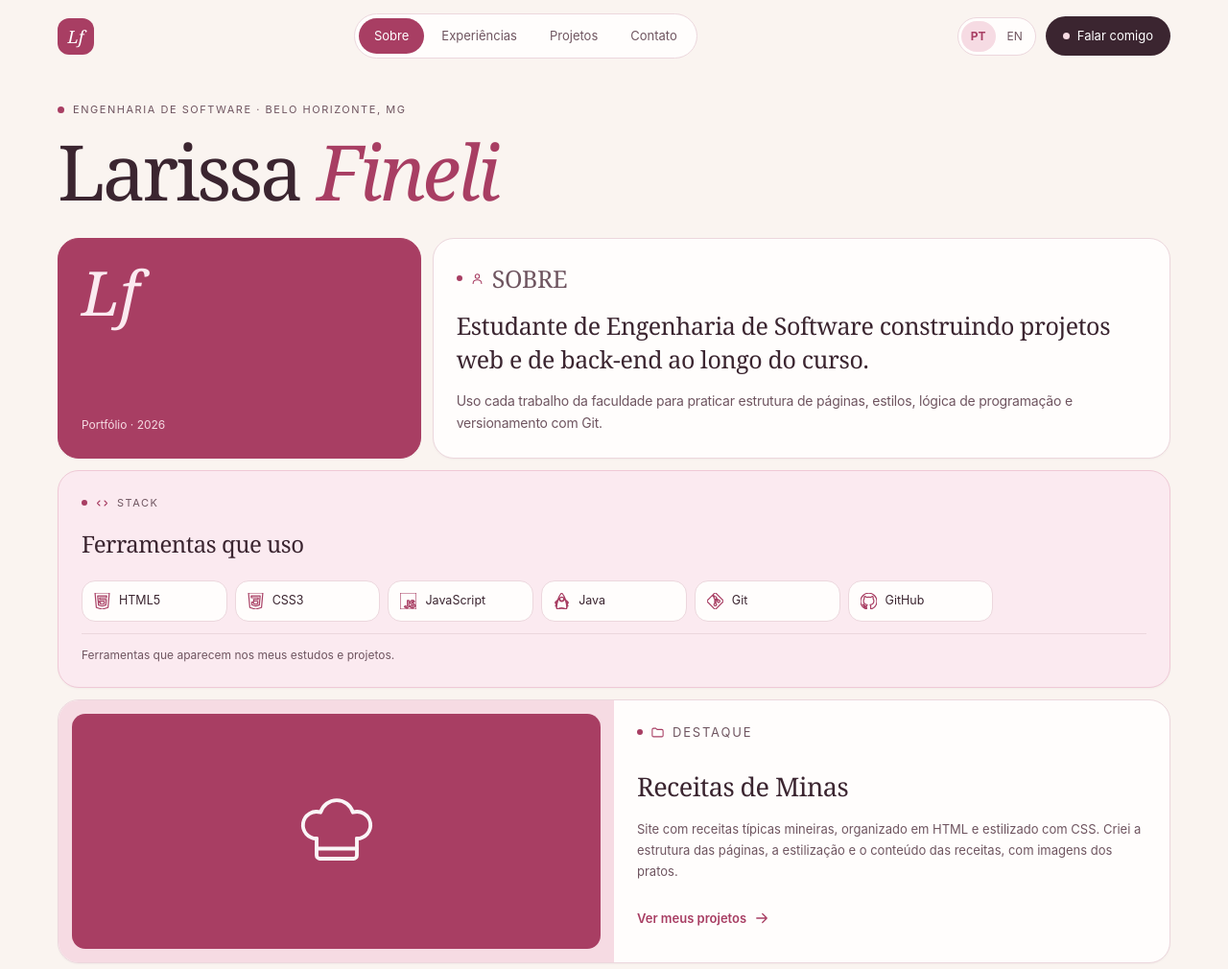
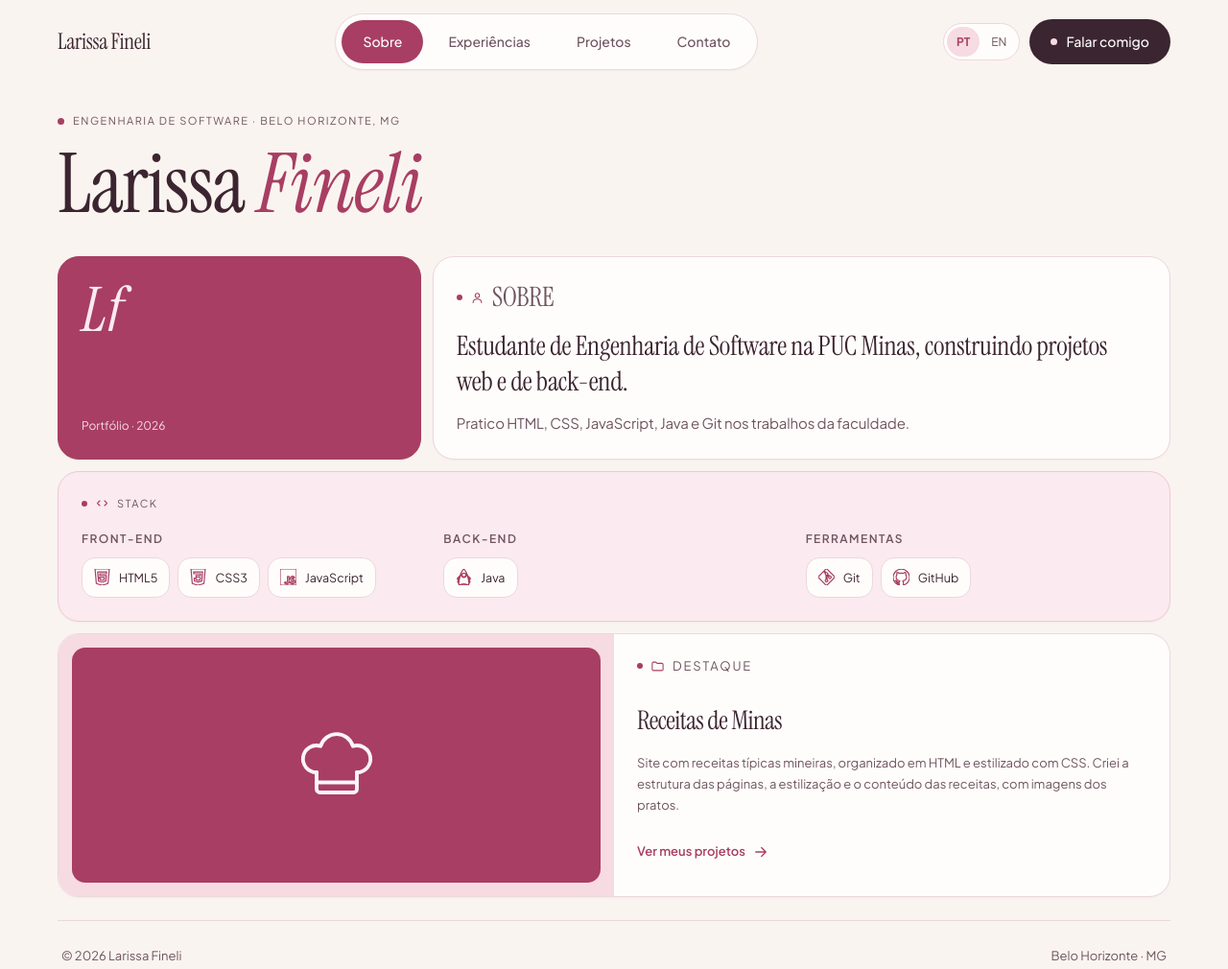
Before and after one commit to christiano-gonara/portif-lio, a plain HTML site: page html/sobre.html in a window 1280 px wide. Shown: the top 1010 px of the page at 96% size. Drawn offline with Linux system fonts and the light colour scheme.

Commit message:
style: renovar tipografia, menu e apresentação
- Adota Instrument Serif e Plus Jakarta Sans em todo o site
- Aumenta o menu de navegação e usa o nome como marca
- Enxuga o Sobre para dois níveis de texto
- Organiza a stack em grupos com ícones e remove a nota redundante
- Ajusta a mensagem de contato e o tamanho do rodapé

```diff
--- a/css/style.css
+++ b/css/style.css
@@ -11,8 +11,8 @@
   --sand:#efe0cf;
   --line:#ecd7dd;
   --radius:22px;
-  --serif:Georgia,'Times New Roman',serif;
-  --sans:-apple-system,BlinkMacSystemFont,'Segoe UI',sans-serif;
+  --serif:'Instrument Serif',Georgia,'Times New Roman',serif;
+  --sans:'Plus Jakarta Sans',-apple-system,BlinkMacSystemFont,'Segoe UI',sans-serif;
   --max:1200px;
 }
 * { box-sizing:border-box }
@@ -41,20 +41,23 @@ h1,h2,h3,p { margin:0 }
   padding:14px 0 18px;
 }
 .brand {
-  display:inline-flex; align-items:center; justify-content:center;
-  width:38px; height:38px; flex:none;
-  background:var(--rose); color:#fff;
-  border-radius:12px; text-decoration:none;
-  font:italic 18px var(--serif);
+  display:inline-flex; align-items:center; min-height:44px;
+  color:var(--ink); text-decoration:none;
+  font-family:var(--serif); font-size:23px; letter-spacing:-.015em;
+  white-space:nowrap;
 }
+.brand:hover { color:var(--rose) }
 .navpill {
-  display:flex; gap:2px; margin:0 auto;
+  display:flex; gap:4px; margin:0 auto;
   background:var(--surface); border:1px solid var(--line);
-  border-radius:999px; padding:4px;
+  border-radius:999px; padding:6px;
+  box-shadow:0 1px 2px #3b25300a;
 }
 .navpill a {
-  padding:8px 16px; border-radius:999px;
-  font-size:13px; text-decoration:none; color:var(--muted);
+  padding:11px 22px; border-radius:999px;
+  font-size:14px; font-weight:500;
+  text-decoration:none; color:var(--muted);
+  min-height:44px; display:inline-flex; align-items:center;
 }
 .navpill a:hover { color:var(--rose) }
 .navpill a[aria-current="true"],
@@ -67,10 +70,10 @@ h1,h2,h3,p { margin:0 }
 }
 .lang button[aria-pressed="true"] { background:var(--blush); color:var(--rose); font-weight:700 }
 .cta {
-  display:inline-flex; align-items:center; gap:8px;
+  display:inline-flex; align-items:center; gap:9px;
   background:var(--ink); color:#fff;
-  border-radius:999px; padding:10px 18px;
-  font-size:13px; text-decoration:none; min-height:40px;
+  border-radius:999px; padding:12px 22px;
+  font-size:14px; font-weight:500; text-decoration:none; min-height:46px;
 }
 .cta:hover { background:var(--rose-dark) }
 .cta::before { content:''; width:7px; height:7px; border-radius:50%; background:var(--blush) }
@@ -85,8 +88,8 @@ h1,h2,h3,p { margin:0 }
 .hero .kicker::before { content:''; width:7px; height:7px; border-radius:50%; background:var(--rose) }
 .hero h1 {
   font-family:var(--serif); font-weight:400;
-  font-size:clamp(34px,6.6vw,80px); line-height:1;
-  letter-spacing:-.04em;
+  font-size:clamp(40px,7vw,86px); line-height:1.02;
+  letter-spacing:-.015em;
   white-space:nowrap;
 }
 .hero h1 em { font-style:italic; color:var(--rose) }
@@ -124,11 +127,11 @@ h1,h2,h3,p { margin:0 }
 
 .tile--about { grid-column:span 8; justify-content:center }
 .tile--about p {
-  font-family:var(--serif); font-size:clamp(19px,2.1vw,25px);
-  line-height:1.4; letter-spacing:-.015em;
+  font-family:var(--serif); font-size:clamp(21px,2.2vw,28px);
+  line-height:1.32; letter-spacing:-.01em;
 }
 .tile--about .amp { color:var(--rose); font-style:italic }
-.tile--about .body { font-family:var(--sans); font-size:14px; color:var(--muted); margin-top:14px; line-height:1.7 }
+.tile--about .body { font-family:var(--sans); font-size:15px; color:var(--muted); margin-top:12px; line-height:1.65 }
 
 .tile--exp { grid-column:span 7; grid-row:span 2; justify-content:space-between }
 .exp-row {
@@ -185,9 +188,9 @@ h1,h2,h3,p { margin:0 }
 
 .footer {
   display:flex; justify-content:space-between; gap:16px; flex-wrap:wrap;
-  padding:22px 4px 0; margin-top:18px;
+  padding:26px 4px 8px; margin-top:24px;
   border-top:1px solid var(--line);
-  font-size:12px; color:var(--muted);
+  font-size:13px; color:var(--muted);
 }
 .footer a { color:var(--muted) }
 .status { font-size:13px; color:var(--muted); padding:18px 2px }
@@ -234,7 +237,13 @@ h1,h2,h3,p { margin:0 }
 .tile--stack.tile--full .tech-grid { grid-template-columns:repeat(auto-fill,minmax(150px,1fr)) }
 
 /* Stack com ícones */
-.tech-grid { display:grid; grid-template-columns:repeat(auto-fill,minmax(120px,1fr)); gap:8px; margin-top:6px }
+.stack-groups { display:grid; gap:22px; margin-top:4px; grid-template-columns:repeat(3,minmax(0,1fr)) }
+.stack-group .tech-grid { display:flex; flex-wrap:wrap; gap:8px }
+.stack-group-label {
+  font-size:12px; letter-spacing:.12em; text-transform:uppercase;
+  color:var(--muted); margin-bottom:9px; font-weight:600;
+}
+.tech-grid { display:grid; grid-template-columns:repeat(auto-fill,minmax(130px,1fr)); gap:8px }
 .tech {
   display:flex; align-items:center; gap:9px;
   background:var(--surface); border:1px solid var(--line);
@@ -323,6 +332,18 @@ h1,h2,h3,p { margin:0 }
 .tile--aside { grid-column:span 5; background:var(--blush-soft); border-color:#efc9d6 }
 .tile--aside p { font-size:13px; color:var(--muted); line-height:1.75 }
 
+@media (max-width:1040px) {
+  .topbar { gap:10px }
+  .brand { font-size:20px }
+  .navpill { padding:5px; gap:2px }
+  .navpill a { padding:10px 14px; font-size:13px }
+  .cta { padding:10px 15px; font-size:13px }
+}
+@media (max-width:860px) {
+  .brand { font-size:18px }
+  .navpill a { padding:10px 11px; font-size:12.5px }
+  .cta { padding:9px 12px; font-size:12.5px }
+}
 @media (max-width:980px) {
   .timeline-row.is-education { grid-template-columns:44px 1fr }
   .timeline-row.is-education .when,
@@ -338,6 +359,7 @@ h1,h2,h3,p { margin:0 }
   .timeline-row .detail { grid-column:2 }
 }
 @media (max-width:720px) {
+  .stack-groups { grid-template-columns:1fr; gap:16px }
   .timeline-row.is-education { grid-template-columns:1fr; padding:16px }
   .timeline-row.is-education .row-icon { margin-bottom:6px }
   .timeline-row.is-education .when,
--- a/data/perfil.json
+++ b/data/perfil.json
@@ -33,7 +33,7 @@
     "focusValue": "Desenvolvimento web e back-end",
     "aboutEyebrow": "01 / SOBRE MIM",
     "aboutTitle": "Curiosidade e prática no dia a dia.",
-    "aboutBody": "Uso cada trabalho da faculdade para praticar estrutura de páginas, estilos, lógica de programação e versionamento com Git.",
+    "aboutBody": "Pratico HTML, CSS, JavaScript, Java e Git nos trabalhos da faculdade.",
     "skillsTitle": "Ferramentas que uso",
     "skillsNote": "Tecnologias que aparecem nos meus estudos e projetos.",
     "educationTitle": "Minha formação",
@@ -76,7 +76,7 @@
     "heroName1": "Larissa",
     "heroName2": "Fineli",
     "aboutLabel": "SOBRE",
-    "aboutLead": "Estudante de Engenharia de Software construindo projetos web e de back-end ao longo do curso.",
+    "aboutLead": "Estudante de Engenharia de Software na PUC Minas, construindo projetos web e de back-end.",
     "eduLabel": "FORMAÇÃO",
     "eduTitle": "Engenharia de Software",
     "eduSchool": "PUC Minas",
@@ -85,11 +85,11 @@
     "expTitle": "Formação e",
     "expNote": "Formação acadêmica e projetos desenvolvidos nas disciplinas.",
     "stackLabel": "STACK",
-    "stackTitle": "Ferramentas que uso",
+    "stackTitle": "Stack",
     "projectLabel": "PROJETO",
     "projectTitle": "Publicado no GitHub.",
     "contactLabel": "CONTATO",
-    "contactBody": "Estou aberta a oportunidades de estágio e a trocar ideias sobre desenvolvimento.",
+    "contactBody": "Busco meu primeiro estágio em desenvolvimento. Se tiver uma oportunidade ou quiser trocar ideia sobre um projeto, me chama.",
     "contactEmail": "E-mail",
     "contactLinkedin": "LinkedIn",
     "contactGithub": "GitHub",
@@ -113,13 +113,14 @@
     "expSub": "Formação acadêmica e projetos desenvolvidos nas disciplinas do curso.",
     "contatoKicker": "CONTATO",
     "contatoTitle": "Contato",
-    "contatoSub": "Estou aberta a oportunidades de estágio. Escolha o canal que preferir.",
+    "contatoSub": "Busco meu primeiro estágio em desenvolvimento. Se tiver uma oportunidade ou quiser trocar ideia sobre um projeto, me chama.",
     "techNote": "Ferramentas que aparecem nos meus estudos e projetos.",
     "ctaProjects": "Ver meus projetos",
     "backHome": "Voltar ao início",
     "kindFormacao": "Formação",
     "kindProjeto": "Projetos",
-    "featuredLabel": "DESTAQUE"
+    "featuredLabel": "DESTAQUE",
+    "brandName": "Larissa Fineli"
   },
   "en": {
     "navAbout": "About",
@@ -143,7 +144,7 @@
     "focusValue": "Web and back-end development",
     "aboutEyebrow": "01 / ABOUT",
     "aboutTitle": "Curiosity and practice, every day.",
-    "aboutBody": "I use every coursework assignment to practise page structure, styling, programming logic and version control with Git.",
+    "aboutBody": "I practise HTML, CSS, JavaScript, Java and Git in coursework.",
     "skillsTitle": "Tools I work with",
     "skillsNote": "Technologies that appear in my studies and projects.",
     "educationTitle": "Education",
@@ -186,7 +187,7 @@
     "heroName1": "Larissa",
     "heroName2": "Fineli",
     "aboutLabel": "ABOUT",
-    "aboutLead": "Software Engineering student building web and back-end projects throughout my degree.",
+    "aboutLead": "Software Engineering student at PUC Minas, building web and back-end projects.",
     "eduLabel": "EDUCATION",
     "eduTitle": "Software Engineering",
     "eduSchool": "PUC Minas",
@@ -195,11 +196,11 @@
     "expTitle": "Education and",
     "expNote": "Academic background and projects developed in coursework.",
     "stackLabel": "STACK",
-    "stackTitle": "Tools I reach for",
+    "stackTitle": "Stack",
     "projectLabel": "PROJECT",
     "projectTitle": "Published on GitHub.",
     "contactLabel": "CONTACT",
-    "contactBody": "I am open to internship opportunities and to talking about development.",
+    "contactBody": "I'm looking for my first development internship. If you have an opportunity or want to talk about a project, reach out.",
     "contactEmail": "Email",
     "contactLinkedin": "LinkedIn",
     "contactGithub": "GitHub",
@@ -223,13 +224,37 @@
     "expSub": "Academic background and projects developed in coursework.",
     "contatoKicker": "CONTACT",
     "contatoTitle": "Contact",
-    "contatoSub": "I am open to internship opportunities. Pick whichever channel you prefer.",
+    "contatoSub": "I'm looking for my first development internship. If you have an opportunity or want to talk about a project, reach out.",
     "techNote": "Tools that appear in my studies and projects.",
     "ctaProjects": "See my projects",
     "backHome": "Back to home",
     "kindFormacao": "Education",
     "kindProjeto": "Projects",
-    "featuredLabel": "FEATURED"
+    "featuredLabel": "FEATURED",
+    "brandName": "Larissa Fineli"
   },
-  "linkedin": "https://www.linkedin.com/in/larissa-fineli-a8b413419/"
+  "linkedin": "https://www.linkedin.com/in/larissa-fineli-a8b413419/",
+  "stackGrupos": [
+    {
+      "label": "Front-end",
+      "itens": [
+        "HTML5",
+        "CSS3",
+        "JavaScript"
+      ]
+    },
+    {
+      "label": "Back-end",
+      "itens": [
+        "Java"
+      ]
+    },
+    {
+      "label": "Ferramentas",
+      "itens": [
+        "Git",
+        "GitHub"
+      ]
+    }
+  ]
 }
--- a/html/sobre.html
+++ b/html/sobre.html
@@ -7,6 +7,9 @@
   <meta name="theme-color" content="#a83e63">
   <title>Sobre mim · Larissa Fineli</title>
   <link rel="icon" href="../assets/favicon.svg" type="image/svg+xml">
+  <link rel="preconnect" href="https://fonts.googleapis.com">
+<link rel="preconnect" href="https://fonts.gstatic.com" crossorigin>
+<link href="https://fonts.googleapis.com/css2?family=Instrument+Serif:ital@0;1&family=Plus+Jakarta+Sans:wght@400;500;600;700&display=swap" rel="stylesheet">
   <link rel="stylesheet" href="../css/style.css">
   <script type="module" src="../js/app.js"></script>
 </head>
@@ -15,7 +18,7 @@
   <a class="skip" href="#conteudo" data-i18n="skip">Ir para o conteúdo</a>
   <div class="shell">
     <header class="topbar">
-      <a class="brand" href="sobre.html" aria-label="Larissa Fineli">Lf</a>
+      <a class="brand" href="sobre.html">Larissa Fineli</a>
       <nav class="navpill" aria-label="Principal"><a href="sobre.html" data-internal aria-current="page" data-i18n="navAbout">Sobre</a><a href="experiencias.html" data-internal data-i18n="navExperience">Experiências</a><a href="projetos.html" data-internal data-i18n="navProjects">Projetos</a><a href="contato.html" data-internal data-i18n="navContact">Contato</a></nav>
       <div class="topbar-right">
         <div class="lang" role="group" aria-label="Idioma / Language">
@@ -42,9 +45,7 @@
         </section>
         <section class="tile tile--stack tile--full">
           <p class="tile-label"><svg class="icon" aria-hidden="true"><use href="#i-code"></use></svg><span data-i18n="stackLabel">STACK</span></p>
-          <h2 class="tile-h2" data-i18n="stackTitle">Ferramentas que uso.</h2>
-          <div class="tech-grid"><span class="tech"><svg class="icon" aria-hidden="true"><use href="#t-html5"></use></svg><span>HTML5</span></span><span class="tech"><svg class="icon" aria-hidden="true"><use href="#t-css3"></use></svg><span>CSS3</span></span><span class="tech"><svg class="icon" aria-hidden="true"><use href="#t-javascript"></use></svg><span>JavaScript</span></span><span class="tech"><svg class="icon" aria-hidden="true"><use href="#t-java"></use></svg><span>Java</span></span><span class="tech"><svg class="icon" aria-hidden="true"><use href="#t-git"></use></svg><span>Git</span></span><span class="tech"><svg class="icon" aria-hidden="true"><use href="#t-github"></use></svg><span>GitHub</span></span></div>
-          <p class="exp-note" data-i18n="techNote">Ferramentas que aparecem nos meus estudos e projetos.</p>
+          <div class="stack-groups" id="stack-groups"><span class="tech"><svg class="icon" aria-hidden="true"><use href="#t-html5"></use></svg><span>HTML5</span></span><span class="tech"><svg class="icon" aria-hidden="true"><use href="#t-css3"></use></svg><span>CSS3</span></span><span class="tech"><svg class="icon" aria-hidden="true"><use href="#t-javascript"></use></svg><span>JavaScript</span></span><span class="tech"><svg class="icon" aria-hidden="true"><use href="#t-java"></use></svg><span>Java</span></span><span class="tech"><svg class="icon" aria-hidden="true"><use href="#t-git"></use></svg><span>Git</span></span><span class="tech"><svg class="icon" aria-hidden="true"><use href="#t-github"></use></svg><span>GitHub</span></span></div>
         </section>
         <section class="tile tile--project" id="featured">
           <a class="project-media" id="featured-media" href="projetos.html" data-internal>
--- a/js/app.js
+++ b/js/app.js
@@ -46,10 +46,17 @@ function techChip(label) {
   return chip;
 }
 function renderStack() {
-  const target = document.querySelector('#stack-chips');
+  const target = document.querySelector('#stack-groups');
   if (!target) return;
   target.replaceChildren();
-  profile.tecnologias.forEach(item => target.append(techChip(item)));
+  (profile.stackGrupos || []).forEach(group => {
+    const block = node('div', 'stack-group');
+    block.append(node('p', 'stack-group-label', group.label));
+    const row = node('div', 'tech-grid');
+    group.itens.forEach(item => row.append(techChip(item)));
+    block.append(row);
+    target.append(block);
+  });
 }
 function renderTimeline() {
   const target = document.querySelector('#timeline');
```
Also changed, not shown: html/contato.html (+4 -1 lines), html/experiencias.html (+4 -1 lines), html/projetos.html (+4 -1 lines), 1 other file.
